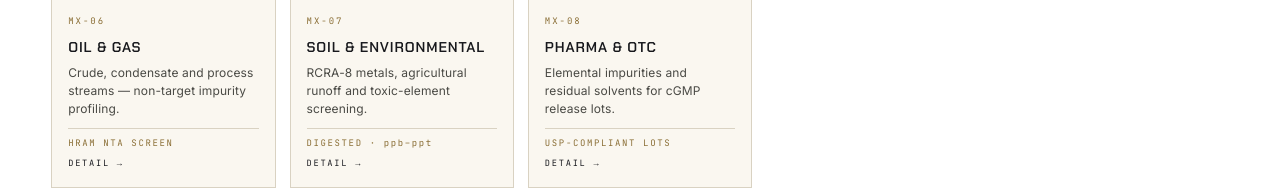
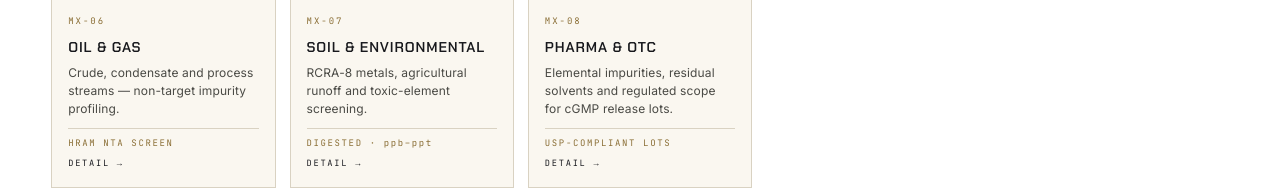
Before and after one commit to tnt-testing/website, a plain HTML site: page index.html in a window 1280 px wide. Shown: the part 2541-2731 px from the top of the page. Drawn offline with Linux system fonts and the light colour scheme.

Commit message:
Full-service scope presentation: pharma, sterile, forensic, specialty

```diff
--- a/index.html
+++ b/index.html
@@ -254,7 +254,7 @@
         <a class="matrix-card reveal svc-card" href="matrix-water.html"><img class="mx-img" src="assets/img/matrix-water.jpg" alt="Water droplet" loading="lazy" /><span class="mx-num">MX-05</span><h3>WATER &amp; WASTEWATER</h3><p>Drinking, process and produced water — trace metals and organics panels.</p><span class="mx-kpi">EPA 200.8 / 6020</span></a>
         <a class="matrix-card reveal d1 svc-card" href="matrix-oil-gas.html"><img class="mx-img" src="assets/img/matrix-oil.jpg" alt="Oil barrel" loading="lazy" /><span class="mx-num">MX-06</span><h3>OIL &amp; GAS</h3><p>Crude, condensate and process streams — non-target impurity profiling.</p><span class="mx-kpi">HRAM NTA SCREEN</span></a>
         <a class="matrix-card reveal d2 svc-card" href="matrix-soil.html"><img class="mx-img" src="assets/img/matrix-soil.jpg" alt="Soil with sprouts" loading="lazy" /><span class="mx-num">MX-07</span><h3>SOIL &amp; ENVIRONMENTAL</h3><p>RCRA-8 metals, agricultural runoff and toxic-element screening.</p><span class="mx-kpi">DIGESTED · ppb–ppt</span></a>
-        <a class="matrix-card reveal d3 svc-card" href="matrix-pharma.html"><img class="mx-img" src="assets/img/matrix-pharma.jpg" alt="Pharmaceutical pills" loading="lazy" /><span class="mx-num">MX-08</span><h3>PHARMA &amp; OTC</h3><p>Elemental impurities and residual solvents for cGMP release lots.</p><span class="mx-kpi">USP-COMPLIANT LOTS</span></a>
+        <a class="matrix-card reveal d3 svc-card" href="matrix-pharma.html"><img class="mx-img" src="assets/img/matrix-pharma.jpg" alt="Pharmaceutical pills" loading="lazy" /><span class="mx-num">MX-08</span><h3>PHARMA &amp; OTC</h3><p>Elemental impurities, residual solvents and regulated scope for cGMP release lots.</p><span class="mx-kpi">USP-COMPLIANT LOTS</span></a>
       </div>
     </section>
 
```
